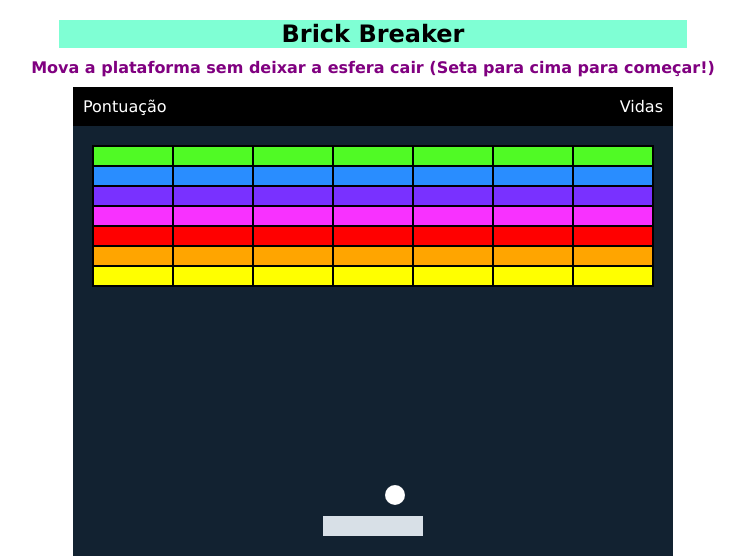
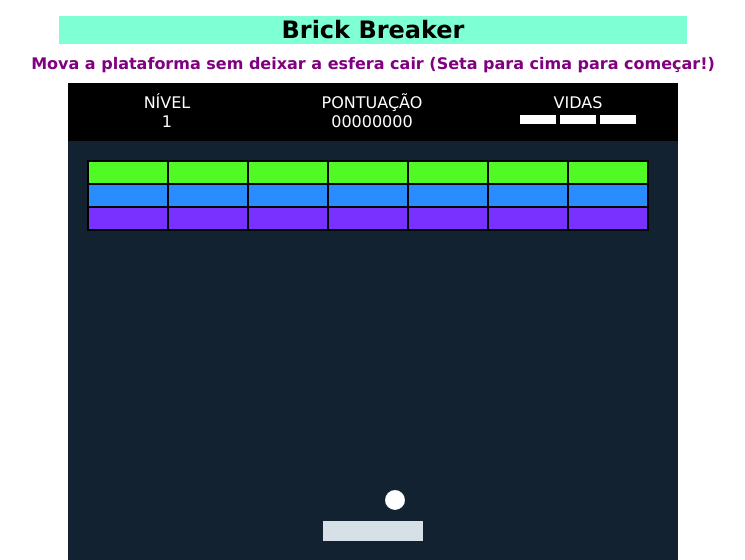
Before and after one commit to jonhybr/plataforma-site-jogos, a Node server app: page /brickBreaker in a window 1280 px wide. Shown: the part 128-688 px from the top of the page, without its empty margins (267-1012 px from the left). Run offline with Node 20, Linux system fonts and the light colour scheme.

Commit message:
brick break pronto

```diff
--- a/css/abracaixa.css
+++ b/css/abracaixa.css
@@ -1,8 +1,8 @@
 .main-caixas-conteiner {
     counter-reset: section;
+ixa {
 
-    #caixa {
-        user-select: none;
+    #ca user-select: none;
         width: 60%;
         aspect-ratio: 16/9;
         border: 1px solid black;
--- a/css/brickbreak.css
+++ b/css/brickbreak.css
@@ -1,9 +1,23 @@
 #topo {
     display: flex;
-    flex-direction: row;
-    justify-content: space-between;
     padding: 10px;
-    width: 600px;
+    width: 610px;
     background-color: black;
     color: white;
+    > * {
+        flex: 1 1 auto;
+        text-align: center;
+    }
+    #vidas {
+        margin-top: 2%;
+        display: flex;
+        text-align: right;
+        justify-content: center;
+        gap: 2%;
+        > .vida {
+            width: 20%;
+            background-color: white;
+            aspect-ratio: 4/1;
+         }
+    }
 }
--- a/index.js
+++ b/index.js
@@ -38,3 +38,11 @@ for (const page of caixasPages){
         res.render("caixas/" + page)
     })
 }
+
+const maioresmenores = ["mm1", "mm2"]
+
+for (const page of maioresmenores){
+    app.get("/" + page, (req, res) => {
+        res.render("caixas/" + page)
+    })
+}
--- a/scripts/brickbreak.js
+++ b/scripts/brickbreak.js
@@ -1,29 +1,34 @@
 const canvas = document.getElementById('brickBreakCanvas');
 const ctx = canvas.getContext('2d');
 
-canvas.width = 600
-canvas.height = 430
+const pontos = document.getElementById('pontos');
+const nivel = document.getElementById('nivel');
+const vidas = document.getElementById('vidas');
+
+canvas.width = 610
+canvas.height = 420
 canvas.style.border = "2px dotted #1F1F1F;"
 
 class Bricks {
     constructor(game) {
         this.game = game
         this.width = 80
-        this.height = 20
+        this.height = 23
         this.bricks = []
         this.colors = ['#50fa25', '#298dff', '#7931ff', '#f831ff', 'red', 'orange', 'yellow']
         this.camadas = this.colors.length
     }
-    createBricks(camadas=this.camadas){
-        for (let y = 0; y < camadas; y++){
+    createBricks(camadas = this.camadas) {
+        this.bricks = []
+        for (let y = 0; y < camadas; y++) {
             let row = []
-            for (let x = 0; x < (this.game.width - 50) / this.width; x++){
-                row.push({width: this.width, height: this.height, x: x * this.width + 20, y: y * this.height + 20})
+            for (let x = 0; x < (this.game.width - 50) / this.width; x++) {
+                row.push({ width: this.width, height: this.height, x: x * this.width + 20, y: y * this.height + 20 })
             }
             this.bricks.push(row)
         }
     }
-    draw(ctx){
+    draw(ctx) {
         this.bricks.forEach((row, index) => {
             row.forEach((brick) => {
                 ctx.beginPath()
@@ -41,79 +46,80 @@ class Bricks {
 
 
 class Ball {
-    constructor(game){
+    constructor(game) {
         this.game = game;
         this.width = 20;
         this.height = 20;
-        this.moving = false;
         this.x = (this.game.width / 2) - (this.width / 2) + (Math.floor(Math.random() * 100) + Math.floor(Math.random() * -100));
         this.y = this.game.height - this.game.player.height - 50 + (Math.floor(Math.random() * 10) + Math.floor(Math.random() * -10));
-        this.speed = {x: 0, y: 0};
+        this.speed = { x: 0, y: 0 };
     }
-    resetPos(){
+    resetPos() {
+        this.speed.y = 0
+        this.speed.x = 0
         this.x = (this.game.width / 2) - (this.width / 2) + (Math.floor(Math.random() * 100) + Math.floor(Math.random() * -100));
         this.y = this.game.height - this.game.player.height - 50 + (Math.floor(Math.random() * 10) + Math.floor(Math.random() * -10));
     }
-    draw(ctx){
+    draw(ctx) {
         ctx.beginPath();
         ctx.fillStyle = 'white';
         ctx.roundRect(this.x, this.y, this.width, this.height, [50]);
         ctx.fill();
     }
-    update(){
+    update() {
         this.x += this.speed.x;
         this.checkCollisions('x');
         this.y += this.speed.y;
         this.checkCollisions('y');
     }
 
-    checkCollisions(dir){
+    checkCollisions(dir) {
         this.checkScreenCollision(dir)
-        if (this.y > this.game.height / 2){
+        if (this.y > this.game.height / 2) {
             this.checkPlayerCollision(dir)
         } else {
             this.checkBrickCollision(dir)
         }
     }
 
-    checkPlayerCollision(dir){
+    checkPlayerCollision(dir) {
         let player = this.game.player
         if (this.x + this.width >= player.x + player.move && this.x <= player.x + player.width + player.move &&
-            this.y + this.height >= player.y && this.y <= player.y + player.height){
-                if (dir == "x"){
+            this.y + this.height >= player.y && this.y <= player.y + player.height) {
+            if (dir == "x") {
                 this.speed[dir] *= -1
                 this[dir] += this.speed[dir]
             } else {
                 this.speed.y *= -1
                 this.speed.x = ((player.x + player.move + (player.width / 2)) - (this.x + (this.width / 2))) / 6
-                    console.log(this.speed.x)
             }
 
         }
     }
 
-    checkScreenCollision(dir){
-        if (dir == "x"){
-            if (this.x < 0){
+    checkScreenCollision(dir) {
+        if (dir == "x") {
+            if (this.x < 0) {
                 this.speed.x *= -1
+                this.x = 0
                 return
             }
-            else if (this.x + this.width > this.game.width){
+            else if (this.x + this.width > this.game.width) {
                 this.speed.x *= -1
+                this.x = this.game.width - this.width
                 return
             }
         }
-        else if (dir == "y"){
-            if (this.y < 0){
+        else if (dir == "y") {
+            if (this.y < 0) {
                 this.speed.y *= -1
+                this.y = 0
                 return
             }
-            else if (this.y + this.height > this.game.height){
-                this.speed.y = 0
-                this.speed.x = 0
-                this.moving = false
+            else if (this.y + this.height > this.game.height) {
                 this.game.player.lives -= 1
-                if (this.game.player.lives > 0){
+                vidas.children[vidas.children.length - 1].remove()
+                if (this.game.player.lives > 0) {
                     this.resetPos()
                 }
                 return
@@ -121,14 +127,15 @@ class Ball {
         }
     }
 
-    checkBrickCollision(dir){
+    checkBrickCollision(dir) {
         this.game.bricks.bricks.forEach((row, indexY) => {
             row.forEach((brick, indexX) => {
                 if (this.x + this.width >= brick.x && this.x <= brick.x + brick.width &&
-                    this.y + this.height >= brick.y && this.y <= brick.y + brick.height){
-                    delete this.game.bricks.bricks[indexY][indexX]
+                    this.y + this.height >= brick.y && this.y <= brick.y + brick.height) {
+                    this.game.bricks.bricks[indexY].splice(indexX, 1)
                     this.speed[dir] *= -1
                     this[dir] += this.speed[dir]
+                    pontos.innerText = String(pontos.innerText.slice(0, 8 - (parseInt(pontos.innerText) + (10 * parseInt(nivel.innerText))).toString().length)) + (parseInt(pontos.innerText) + (10 * parseInt(nivel.innerText)))
                     return
                 }
             })
@@ -136,8 +143,8 @@ class Ball {
     }
 }
 
-class Player{
-    constructor(game){
+class Player {
+    constructor(game) {
         this.game = game
         this.width = 100
         this.height = 20
@@ -157,56 +164,48 @@ class Player{
         }
     }
 
-    draw(ctx){
+    draw(ctx) {
         ctx.beginPath()
         ctx.fillStyle = this.color
         ctx.fillRect(this.x, this.y, this.width, this.height)
     }
-    update(){
+    update() {
         this.move = 0
-        if (this.key in this.controls){
+        if (this.key in this.controls) {
             this.controls[this.key].call(this)
-            if (this.checkScreenCollision()){
+            if (this.checkScreenCollision()) {
                 this.move = 0
             }
         }
         this.x += this.move
-        this.checkWin()
     }
 
-    checkWin(){
-        if (this.game.bricks.bricks.length == 0){
-            this.game.bricks.createBricks()
-        }
-    }
-
-    checkScreenCollision(){
-        if (this.x + this.move + this.width >= this.game.width){
+    checkScreenCollision() {
+        if (this.x + this.move + this.width >= this.game.width) {
             return true
-        } else if (this.x + this.move <= 0){
+        } else if (this.x + this.move <= 0) {
             return true
         }
         return false
     }
 
-    moveLeft(){
+    moveLeft() {
         this.move = -this.speed
     }
 
-    moveRight(){
+    moveRight() {
         this.move = this.speed
     }
-    startBallMove(){
-        if (!this.game.ball.moving && this.lives > 0){
+    startBallMove() {
+        if (this.game.ball.speed.x == 0 && this.game.ball.speed.y == 0 && this.lives > 0) {
             this.game.ball.speed.y = -4
             this.game.ball.speed.x = 4
-            this.game.ball.moving = true
         }
     }
 }
 
-class Game{
-    constructor(){
+class Game {
+    constructor() {
         this.width = canvas.width
         this.height = canvas.height
 
@@ -214,37 +213,57 @@ class Game{
         this.ball = new Ball(this)
         this.bricks = new Bricks(this)
 
-        this.bricks.createBricks()
+        this.bricks.createBricks(3)
 
         addEventListener('keydown', (evt) => {
-            if (evt.key in this.player.controls){
+            if (evt.key in this.player.controls) {
                 this.player.key = evt.key
             }
         })
         addEventListener('keyup', (evt) => {
-            if (this.player.key == evt.key){
+            if (this.player.key == evt.key) {
                 this.player.key = ''
             }
         })
     }
-    draw(ctx){
+    draw(ctx) {
         ctx.fillStyle = '#122231'
         ctx.fillRect(0, 0, canvas.width, canvas.height)
         this.player.draw(ctx)
         this.ball.draw(ctx)
         this.bricks.draw(ctx)
     }
-    update(){
+    update() {
         this.player.update()
         this.ball.update()
+        this.checkWin()
+    }
+
+    checkWin() {
+        let ganhou = true
+        this.bricks.bricks.forEach((arr) => {
+            if (arr.length != 0) {
+                ganhou = false
+                return
+            }
+        })
+        if (ganhou) {
+            this.ball.resetPos()
+            if (3 + parseInt(nivel.innerText) > this.bricks.colors.length - 1){
+                this.bricks.createBricks(this.camadas)
+            } else {
+                this.bricks.createBricks(3 + parseInt(nivel.innerText))
+            }
+            nivel.innerText++
+        }
     }
 }
 
 
 const game = new Game()
 
-function run(){
-    ctx.clearRect(0, 0, canvas.width ,canvas.height)
+function run() {
+    ctx.clearRect(0, 0, canvas.width, canvas.height)
     game.draw(ctx)
     game.update()
     requestAnimationFrame(run)
--- a/views/brickBreaker.ejs
+++ b/views/brickBreaker.ejs
@@ -1,11 +1,13 @@
 <!DOCTYPE html>
 <html lang="pt-br">
+
 <head>
     <meta charset="UTF-8">
     <script src="../scripts/brickbreak.js" defer></script>
     <link href="../css/brickbreak.css" rel="stylesheet">
     <title>Jogos do LEM</title>
 </head>
+
 <body>
 
     <%- include('header.html') %>
@@ -15,8 +17,20 @@
             <h2>Brick Breaker</h2>
             <p>Mova a plataforma sem deixar a esfera cair (Seta para cima para começar!)</p>
             <div id="topo">
-            <div>Pontuação <div id="pontos"></div></div>
-            <div>Vidas <div id="vidas"></div></div>
+                <div>
+                    <div>NÍVEL</div>
+                    <div id="nivel">1</div>
+                </div>
+                <div>
+                    <div>PONTUAÇÃO</div>
+                    <div id="pontos">00000000</div>
+                </div>
+                <div>VIDAS <div id="vidas">
+                        <div class="vida"></div>
+                        <div class="vida"></div>
+                        <div class="vida"></div>
+                    </div>
+                </div>
             </div>
             <canvas id="brickBreakCanvas"></canvas>
 
@@ -25,4 +39,5 @@
         <%- include('footer.html') %>
 
 </body>
+
 </html>
```
Also changed, not shown: views/home.ejs (+10 -10 lines), views/maioresmenores/mm1.ejs (added, +18 -0 lines), views/maioresmenores/mm2.ejs (added, +18 -0 lines). Lines whose indentation alone changed are shown as unchanged.
